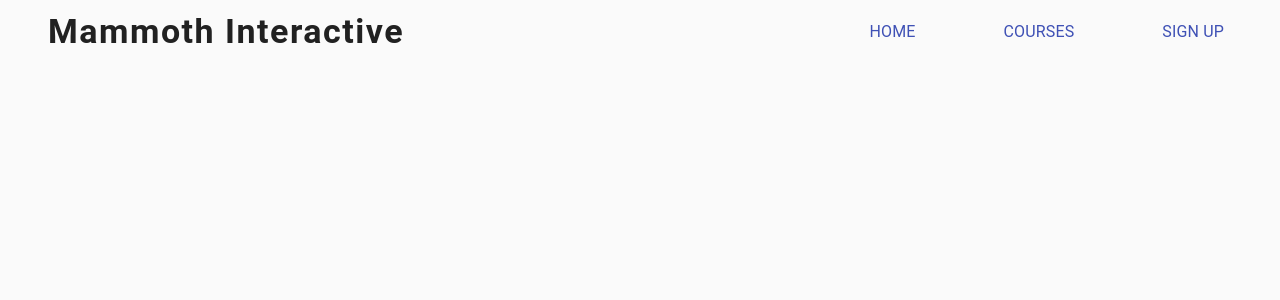
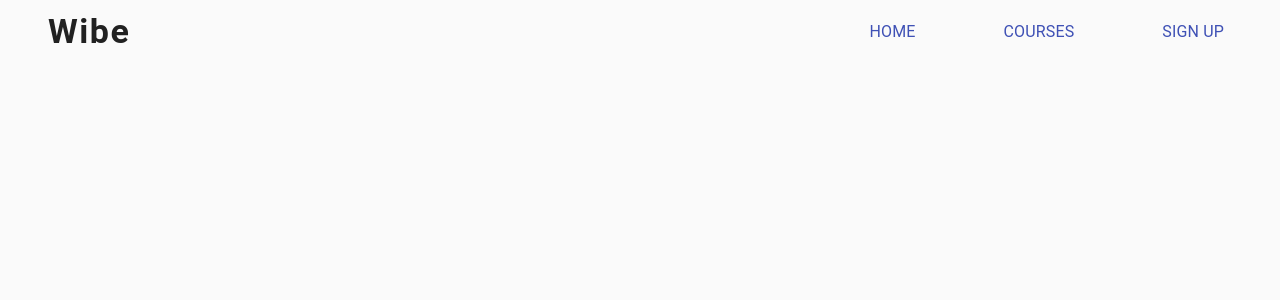
Before and after one commit to GhulamMustafaGM/frontend-ui, a React (Create React App) app: page / in a window 1280 px wide. Shown: the top 300 px of the page. Built offline with nearby package versions, Linux system fonts and the light colour scheme.

Commit message:
updated  NavigationBar

```diff
--- a/src/NavigationBar.js
+++ b/src/NavigationBar.js
@@ -43,23 +43,17 @@ export default function NavigationBar() {
 
     return (
         <Container>
-
             <Toolbar className={classes.toolbar}>
-
                 <Typography
                     component='h1'
                     variant='h4'
                     className={classes.siteTitle}
                 >
-
-                    Mammoth Interactive
-
+                    Wibe
                 </Typography>
 
                 <Box className={classes.menuBox}>
-
                     {['home', 'courses', 'sign up'].map((menuOption) => (
-
                         <Link
                             component='button'
                             variant='body1'
@@ -67,13 +61,9 @@ export default function NavigationBar() {
                         >
                             {menuOption.toUpperCase()}
                         </Link>
-
                     ))}
-
                 </Box>
-
             </Toolbar>
-
         </Container>
     );
 }
```
